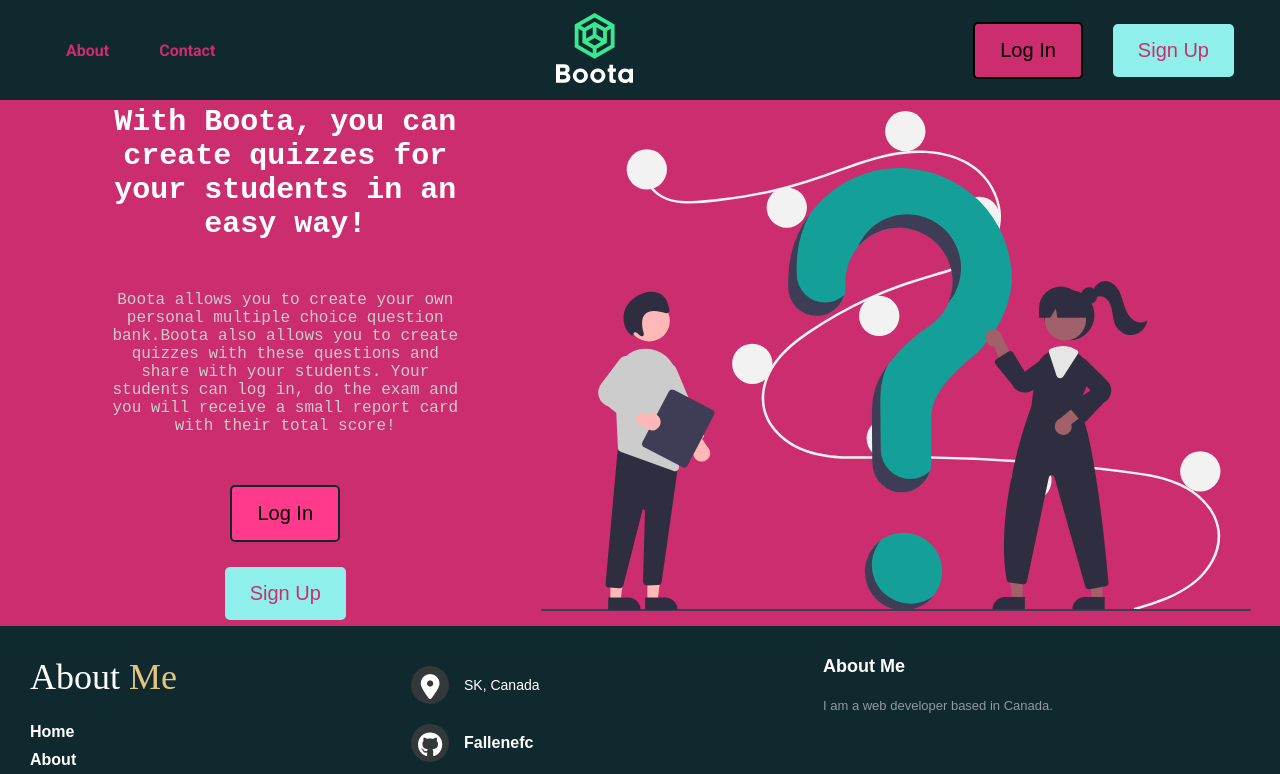
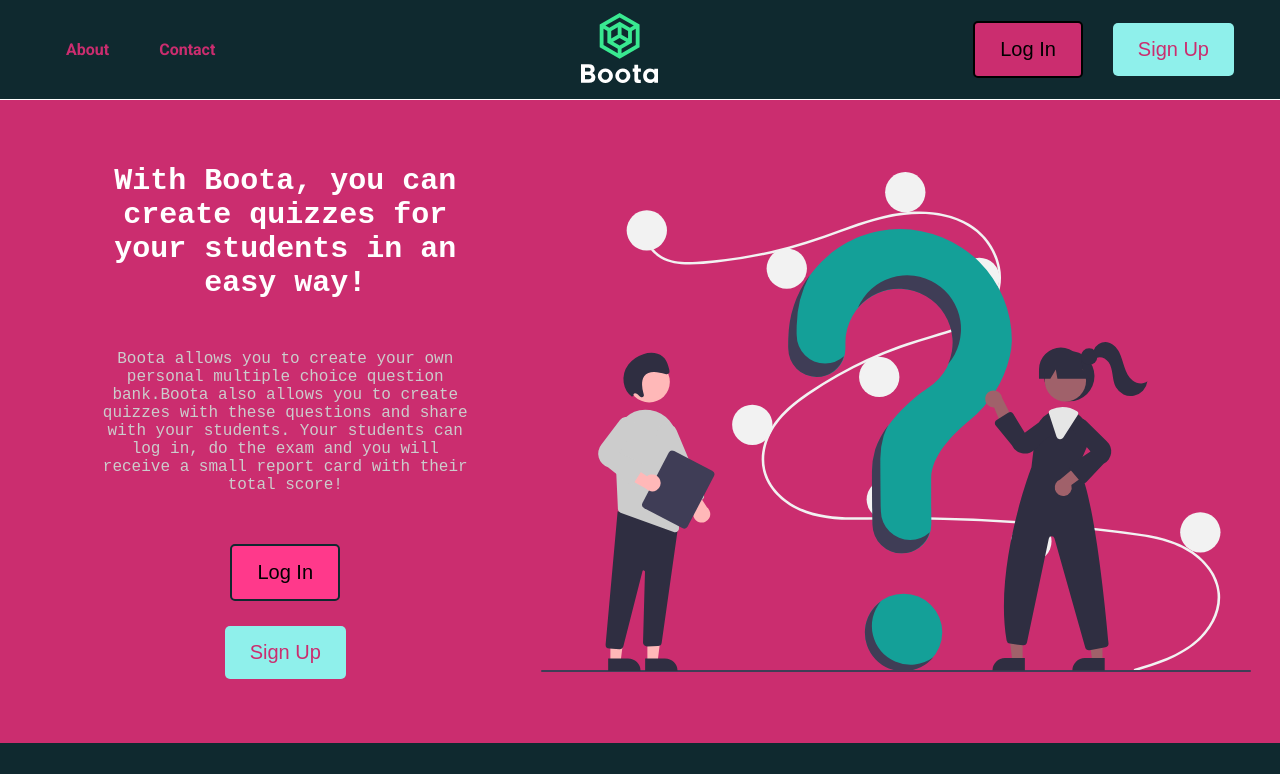
Before and after one commit to Fallenefc/boota-client, a React (Create React App) app: page / in a window 1280 px wide. Shown: the top 774 px of the page. Built offline with nearby package versions, Linux system fonts and the light colour scheme; no server answers; some icons are missing.

Commit message:
landing page almost done

```diff
--- a/src/Components/LandingHeader/LandingHeader.tsx
+++ b/src/Components/LandingHeader/LandingHeader.tsx
@@ -1,34 +1,33 @@
 import React from 'react';
-import { useHistory } from 'react-router-dom';
 import logo from '../../Assets/logo2.svg';
 import './styles.css';
 
 export const LandingHeader = () => {
 
-    const history = useHistory();
-
-    const handleClick = (event: any) => {
-      event.target.name === 'login'
-        ? history.push({ pathname: '/login' })
-        : history.push({ pathname: '/signup' });
-    };
-
     return (
         <div className="landing-header">
             <div className="left-content">
+                <a href="/about">
                     <span>About</span>
+                </a>
+                <a href='/contact'>
                     <span>Contact</span>
+                </a>
             </div>
             <div className="middle-content">
                 <img src={logo} height="70px" alt="logo" />
             </div>
             <div className="right-content">
-            <button className="login-btn" name="login" onClick={handleClick} type="button">
+                <a href="/login">
+                    <button className="login-btn" name="login" type="button">
                         Log In
                     </button>
-            <button className="signup-btn" name="signup" onClick={handleClick} type="button">
+                </a>
+                <a href="/signup">
+                    <button className="signup-btn" name="signup" type="button">
                         Sign Up
                     </button>
+                </a>
             </div>
             <div className="mobile-menu">
                 <i className="fa fa-bars"></i>
--- a/src/Components/LandingHeader/styles.css
+++ b/src/Components/LandingHeader/styles.css
@@ -1,6 +1,6 @@
 .landing-header {
     width: 100%;
-    height: 15vh;
+    height: 10vh;
     background-color: var(--color-primary);
     color: white;
     font-weight: 600;
@@ -10,6 +10,7 @@
     justify-content: space-between;
     align-items: center;
     padding: 1rem;
+    border-bottom: 1px solid white;
   }
 
   .landing-header:hover {
@@ -39,6 +40,12 @@
       display: none;
   }
 
+  a {
+    text-decoration: none;
+    color: inherit;
+    cursor: pointer;
+  }
+
   @media only screen and (min-width: 900px) {
     .left-content, .right-content {
         display: flex;
--- a/src/Pages/Landing/styles.css
+++ b/src/Pages/Landing/styles.css
@@ -1,9 +1,7 @@
 .landing-page {
   display: flex;
-  /* align-items: center;
-  justify-content: center; */
   width: 100vw;
-  height: 100vh;
+  min-height: 100vh;
   background-color: var(--color-secondary);
   color: var(--color-clear);
   overflow-x: hidden;
@@ -12,7 +10,6 @@
 
 .landing-container {
   width: 100%;
-  height: 73%;
   display: flex;
   flex-direction: column;
   background-color: var(--color-primary);
@@ -20,15 +17,19 @@
 
 .landing-content {
   background-color: var(--color-primary);
-  height: 90%;
+  height: 100%;
   display: flex;
   justify-content: center;
   align-items: center;
 }
 
+.landing-image {
+  display: none;
+}
+
 .landing-text {
-  width: 40%;
-  padding: 80px;
+  width: 100%;
+  padding: 2rem;
   display: flex;
   flex-direction: column;
   align-items: center;
@@ -94,6 +95,17 @@
   margin-bottom: 25px;
 }
 
+@media (min-width: 900px) {
+  .landing-image {
+    display: flex;
+  }
+
+  .landing-text {
+    padding: 4rem;
+    width: 40%;
+  }
+}
+
 /* footer {
   background-color: var(--color-secondary-dark);
   height: 20%;
@@ -109,9 +121,9 @@
 
 footer{
 	/* position: fixed; */
-  /* bottom: 0; */
+  bottom: 0;
   min-height: 250px;
-  height: 12%;
+  height: 5%;
 }
 
 footer:hover {
```
Lines whose indentation alone changed are shown as unchanged.
